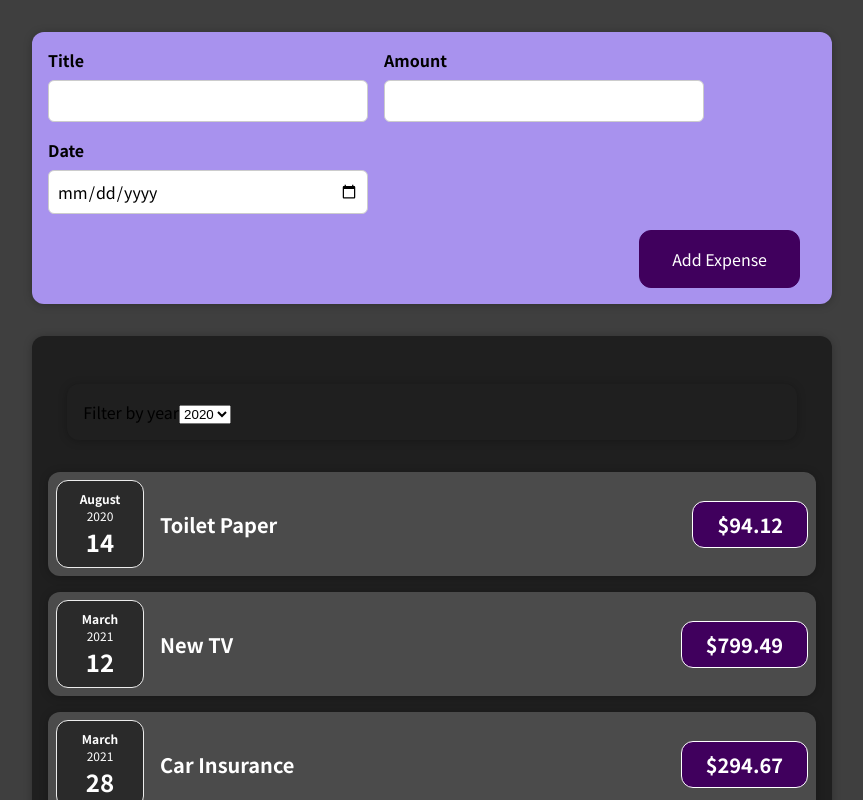
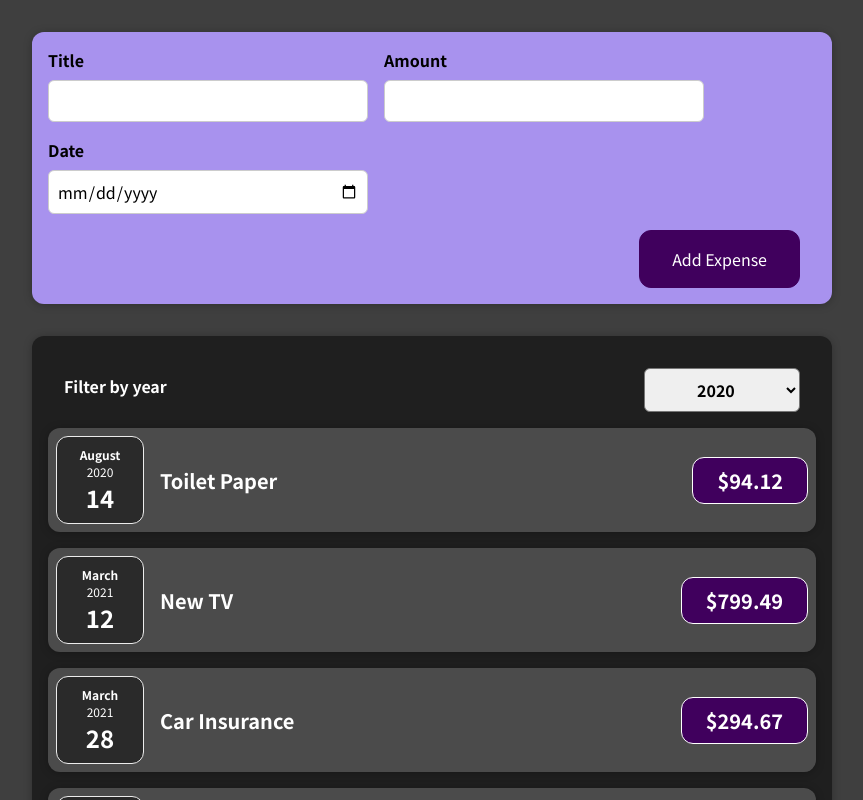
Before and after one commit to ErfoJS/react-course, a React (Create React App) app in the folder first-course-app/: page / in a window 1280 px wide. Shown: the top 800 px of the page, without its empty margins (208-1071 px from the left). Built offline with nearby package versions, Linux system fonts and the light colour scheme.

Commit message:
Files replacment + Filter styling

```diff
--- a/first-course-app/src/App.js
+++ b/first-course-app/src/App.js
@@ -39,7 +39,6 @@ const App = () => {
   return (
     <div>
       <NewExpense onNewExpenseHandler={NewExpenseHandler} />
-
       <ExpensesCombine items={expenses} />
     </div>
   );
--- a/first-course-app/src/components/Expenses/ExpensesCombine.js
+++ b/first-course-app/src/components/Expenses/ExpensesCombine.js
@@ -1,13 +1,14 @@
 import ExpenseItem from "./ExpenseItem";
 import "./Styles/ExpensesCombine.css";
 import Card from "../UI/Card";
-import Filter from "../Filter/Filter.js";
+import Filter from "./ExpensesFilter.js";
 import { useState } from "react";
 
 function ExpensesCombine(props) {
   const [inputedYear, setYear] = useState("2020");
   const FilterDataHandler = (inputedYear) => {
     setYear(inputedYear);
+    console.log(inputedYear);
   };
   return (
     <div>
--- /dev/null
+++ b/first-course-app/src/components/Expenses/ExpensesFilter.js
@@ -0,0 +1,25 @@
+import React from "react";
+
+import "./Styles/ExpensesFilter.css";
+
+const ExpensesFilter = (props) => {
+  const dropdownChangeHandler = (event) => {
+    props.onFilterHandler(event.target.value);
+  };
+
+  return (
+    <div className="expenses-filter">
+      <div className="expenses-filter__control">
+        <label>Filter by year</label>
+        <select value={props.yearDefault} onChange={dropdownChangeHandler}>
+          <option value="2022">2022</option>
+          <option value="2021">2021</option>
+          <option value="2020">2020</option>
+          <option value="2019">2019</option>
+        </select>
+      </div>
+    </div>
+  );
+};
+
+export default ExpensesFilter;
--- /dev/null
+++ b/first-course-app/src/components/Expenses/Styles/ExpensesFilter.css
@@ -0,0 +1,25 @@
+
+.expenses-filter {
+        color: white;
+        padding: 0 1rem;
+    }
+
+    .expenses-filter__control {
+        display: flex;
+        width: 100%;
+        align-items: center;
+        justify-content: space-between;
+        margin: 1rem 0;
+    }
+
+    .expenses-filter label {
+        font-weight: bold;
+        margin-bottom: 0.5rem;
+    }
+
+    .expenses-filter select {
+        font: inherit;
+        padding: 0.5rem 3rem;
+        font-weight: bold;
+        border-radius: 6px;
+    }
--- a/first-course-app/src/components/Filter/Filter.css
+++ /dev/null
@@ -1,7 +0,0 @@
-.year-filter {
-    padding: 1rem;
-        background-color: rgb(31, 31, 31);
-        margin: 2rem auto;
-        width: 50rem;
-        max-width: 95%;
-}
--- a/first-course-app/src/components/Filter/Filter.js
+++ /dev/null
@@ -1,24 +0,0 @@
-import "./Filter.css";
-
-import Card from "../UI/Card.js";
-
-const Filter = (props) => {
-  const FilterHandler = (event) => {
-    props.onFilterHandler(event.target.value);
-  };
-  return (
-    <Card className="year-filter">
-      <form>
-        <label>Filter by year</label>
-        <select value={props.yearDefault} onChange={FilterHandler}>
-          <option value="2019">2019</option>
-          <option value="2020">2020</option>
-          <option value="2021">2021</option>
-          <option value="2022">2022</option>
-        </select>
-      </form>
-    </Card>
-  );
-};
-
-export default Filter;
```
